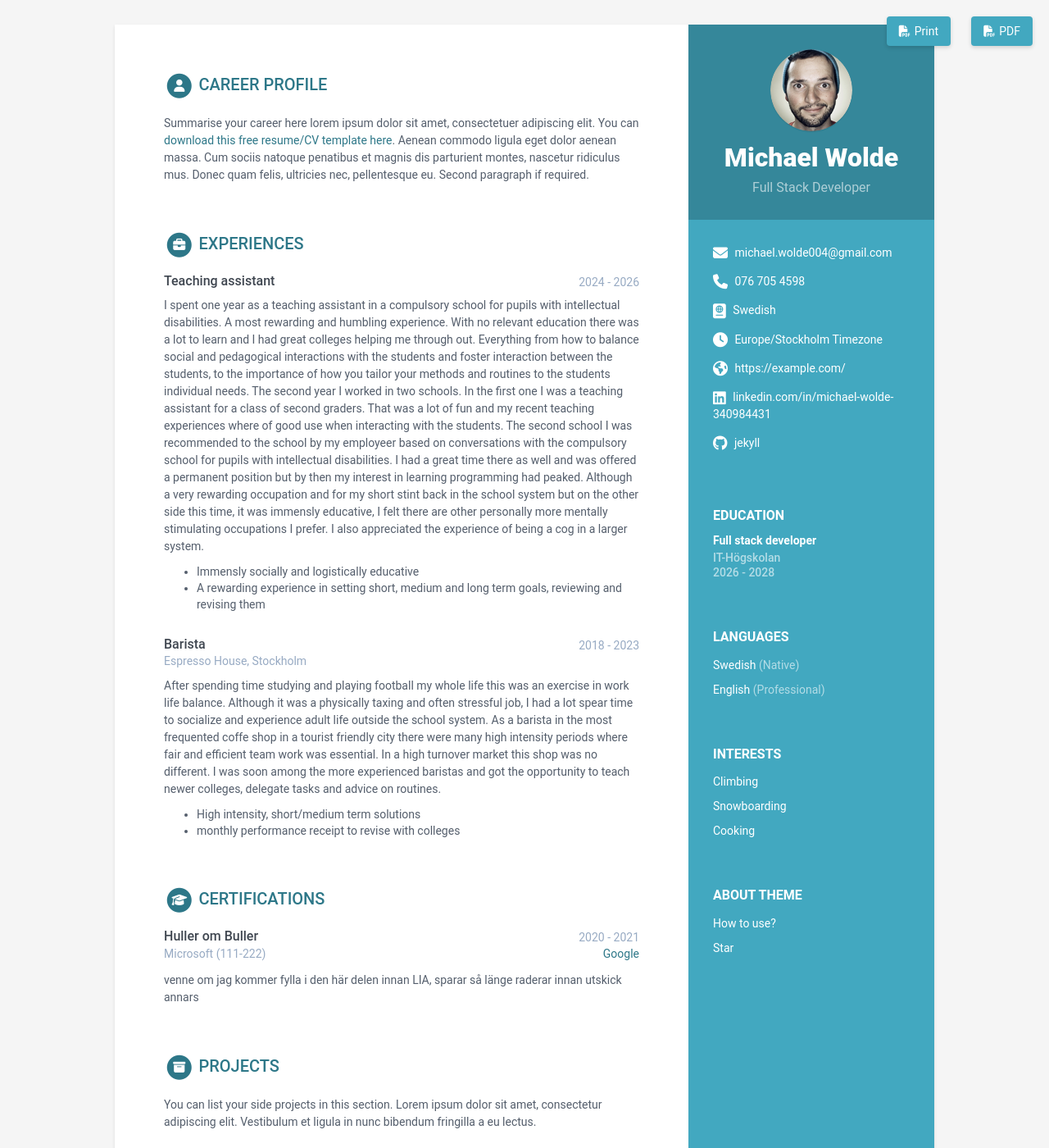
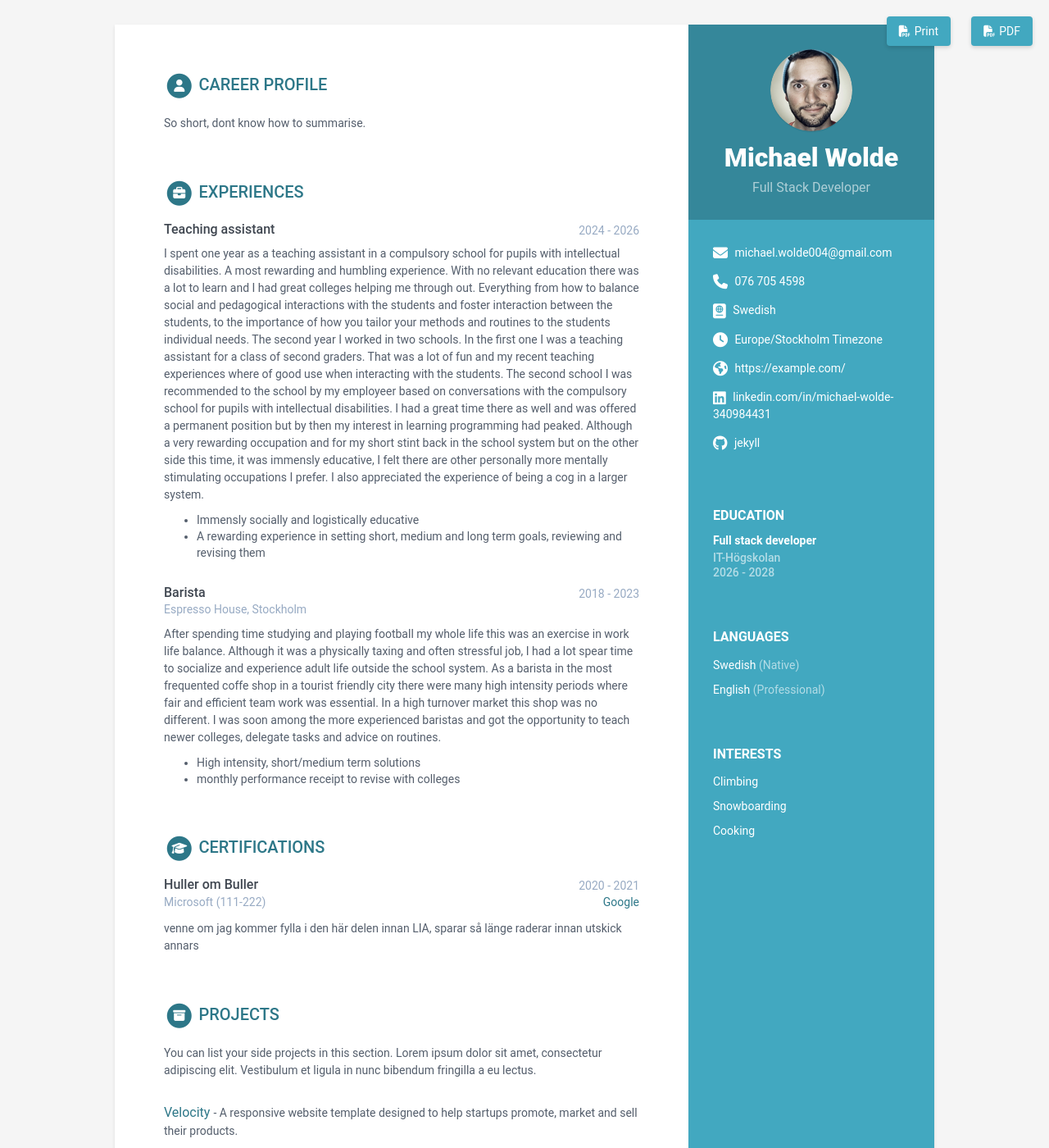
Before and after one commit to MikeW004/resume, a Jekyll site: the page built from index.html, in a window 1280 px wide and 1400 px high. Shown: the whole window at 82% size. Built offline with Jekyll 4.4.1, drawn with Linux system fonts in a browser that asks for light colours.

Commit message:
Change sidebar about setting to false and update summary
Updated sidebar configuration and simplified career profile summary.

```diff
--- a/_data/data.yml
+++ b/_data/data.yml
@@ -4,7 +4,7 @@
 
 sidebar:
   position: right # position of the sidebar : left or right
-  about: True # set to False or comment line if you want to remove the "how to use?" in the sidebar
+  about: false # set to False or comment line if you want to remove the "how to use?" in the sidebar
   education: True # set to False if you want education in main section instead of in sidebar
 
   # Profile information
@@ -49,12 +49,7 @@ sidebar:
 career-profile:
   title: Career Profile
   summary: |
-    Summarise your career here lorem ipsum dolor sit amet, consectetuer
-    adipiscing elit. You can [download this free resume/CV template here]().
-    Aenean commodo ligula eget dolor aenean massa. Cum sociis natoque
-    penatibus et magnis dis parturient montes, nascetur ridiculus mus.
-    Donec quam felis, ultricies nec, pellentesque eu.
-    Second paragraph if required.
+    So short, dont know how to summarise.
 education:
   title: Education
   info:
```
